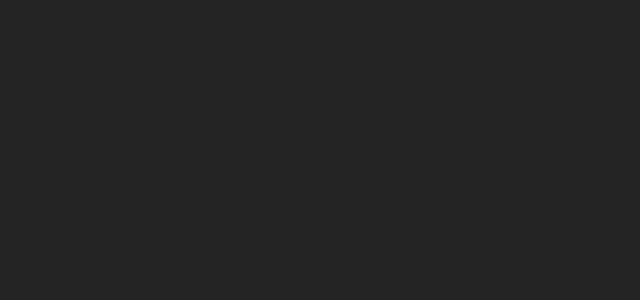
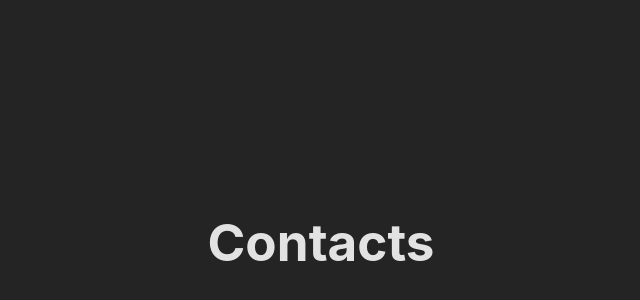
Before and after one commit to QuickerMaths/Phonebook, a React (Vite) app: page / in a window 1280 px wide. Shown: the part 158-458 px from the top of the page, without its empty margins (319-959 px from the left). Built offline with nearby package versions, Linux system fonts and the light colour scheme.

Commit message:
changed App to class component and added nanoid

```diff
--- a/package.json
+++ b/package.json
@@ -13,6 +13,7 @@
     "preview": "vite preview"
   },
   "dependencies": {
+    "nanoid": "^4.0.2",
     "prop-types": "^15.8.1",
     "react": "^18.2.0",
     "react-dom": "^18.2.0"
--- a/src/App.jsx
+++ b/src/App.jsx
@@ -1,5 +1,18 @@
-function App() {
-  return <></>;
+import React, { Component } from "react";
+
+class App extends Component {
+  state = {
+    contacts: [],
+    name: "",
+  };
+
+  render() {
+    return (
+      <main className="App">
+        <h1>Contacts</h1>
+      </main>
+    );
+  }
 }
 
 export default App;
--- a/src/index.css
+++ b/src/index.css
@@ -8,11 +8,19 @@
   background-color: #242424;
 }
 
+#root {
+  max-width: 1280px;
+  margin: 0 auto;
+  padding: 2rem;
+  text-align: center;
+}
+
 a {
   font-weight: 500;
   color: #646cff;
   text-decoration: inherit;
 }
+
 a:hover {
   color: #535bf2;
 }
```
Also changed, not shown: 1 other file (tests, documents, lock files or other folders).
